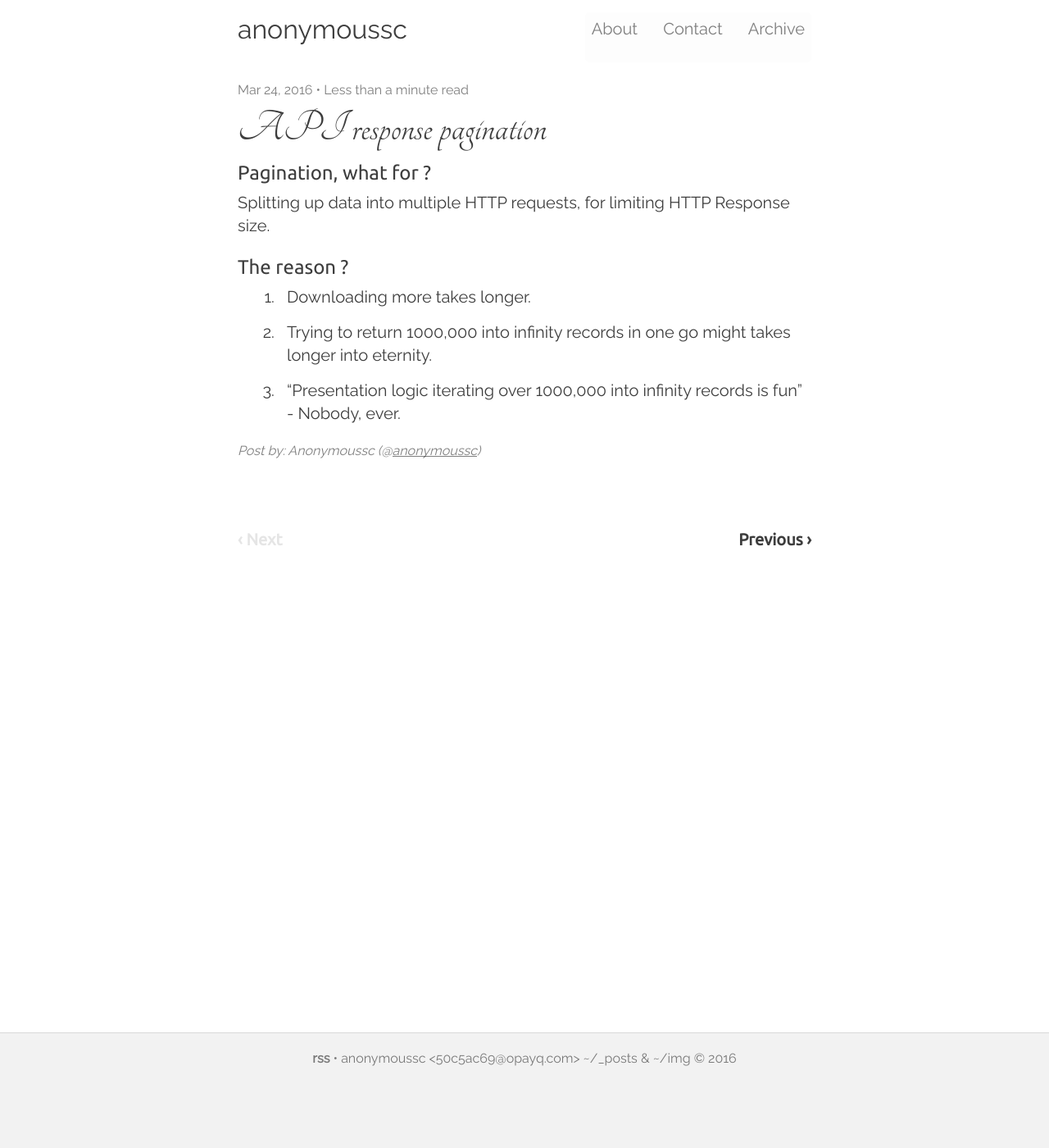
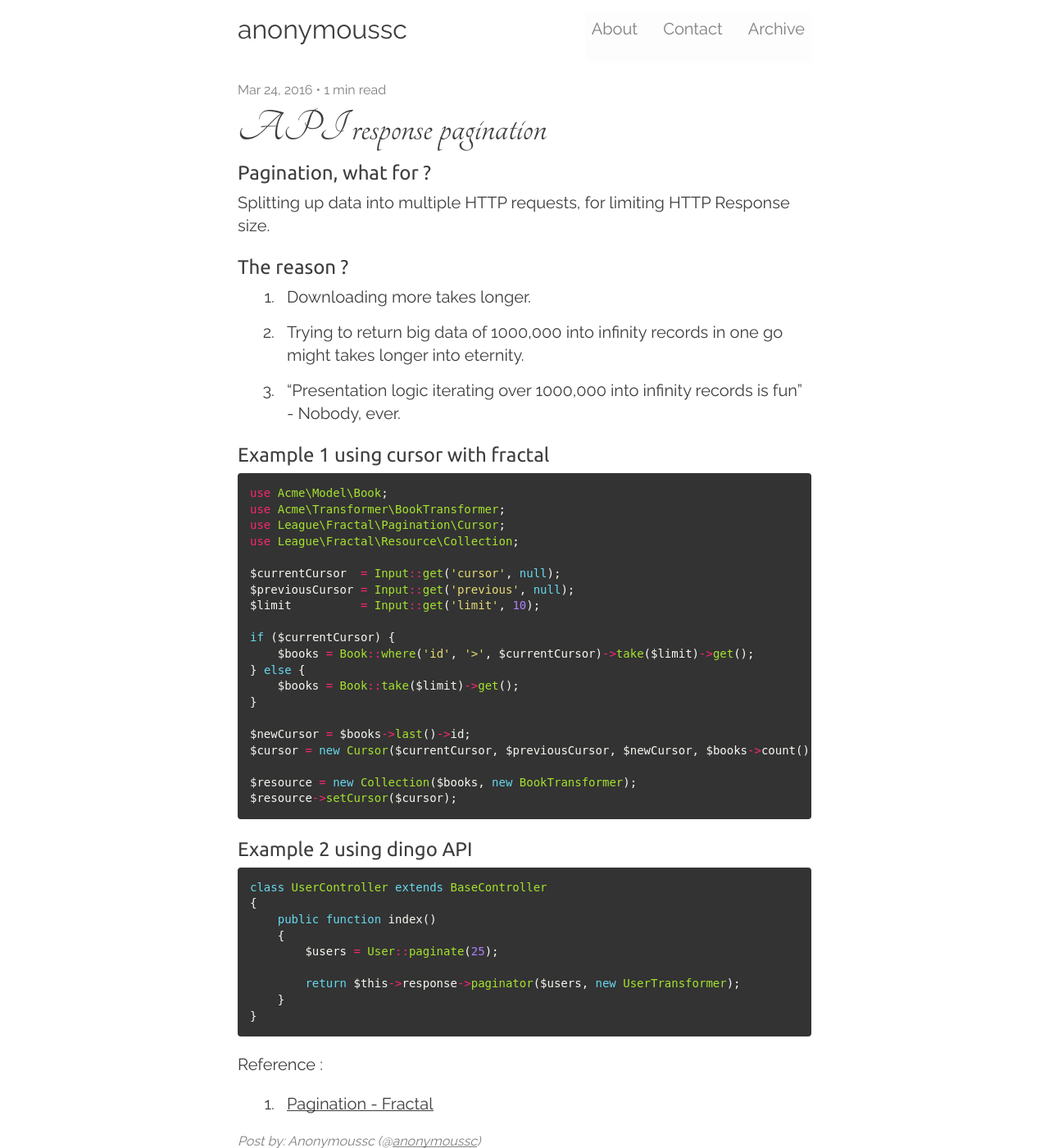
Before and after one commit to anonymoussc/anonymoussc.github.io, a Jekyll site: the page built from _posts/2016-03-24-api-response-pagination.markdown, in a window 1280 px wide and 1400 px high. Shown: the whole window at 82% size. Built offline with Jekyll 4.4.1, drawn with Linux system fonts in a browser that asks for light colours; nearby versions of some CDN libraries; comment, search, counter and statistics services are not loaded.

Commit message:
Modified 2016-03-24-api-response-pagination

```diff
--- a/_posts/2016-03-24-api-response-pagination.markdown
+++ b/_posts/2016-03-24-api-response-pagination.markdown
@@ -10,5 +10,48 @@ Splitting up data into multiple HTTP requests, for limiting HTTP Response size.
 ### The reason ?
 
 1. Downloading more takes longer.
-2. Trying to return 1000,000 into infinity records in one go might takes longer into eternity.
+2. Trying to return big data of 1000,000 into infinity records in one go might takes longer into eternity.
 3. "Presentation logic iterating over 1000,000 into infinity records is fun" - Nobody, ever.
+
+### Example 1 using cursor with fractal
+
+{% highlight PHP %}
+use Acme\Model\Book;
+use Acme\Transformer\BookTransformer;
+use League\Fractal\Pagination\Cursor;
+use League\Fractal\Resource\Collection;
+
+$currentCursor  = Input::get('cursor', null);
+$previousCursor = Input::get('previous', null);
+$limit          = Input::get('limit', 10);
+
+if ($currentCursor) {
+    $books = Book::where('id', '>', $currentCursor)->take($limit)->get();
+} else {
+    $books = Book::take($limit)->get();
+}
+
+$newCursor = $books->last()->id;
+$cursor = new Cursor($currentCursor, $previousCursor, $newCursor, $books->count());
+
+$resource = new Collection($books, new BookTransformer);
+$resource->setCursor($cursor);
+{% endhighlight %}
+
+### Example 2 using dingo API
+
+{% highlight PHP %}
+class UserController extends BaseController
+{
+    public function index()
+    {
+        $users = User::paginate(25);
+
+        return $this->response->paginator($users, new UserTransformer);
+    }
+}
+{% endhighlight %}
+
+Reference :
+
+1. [Pagination - Fractal](http://fractal.thephpleague.com/pagination/)
```
